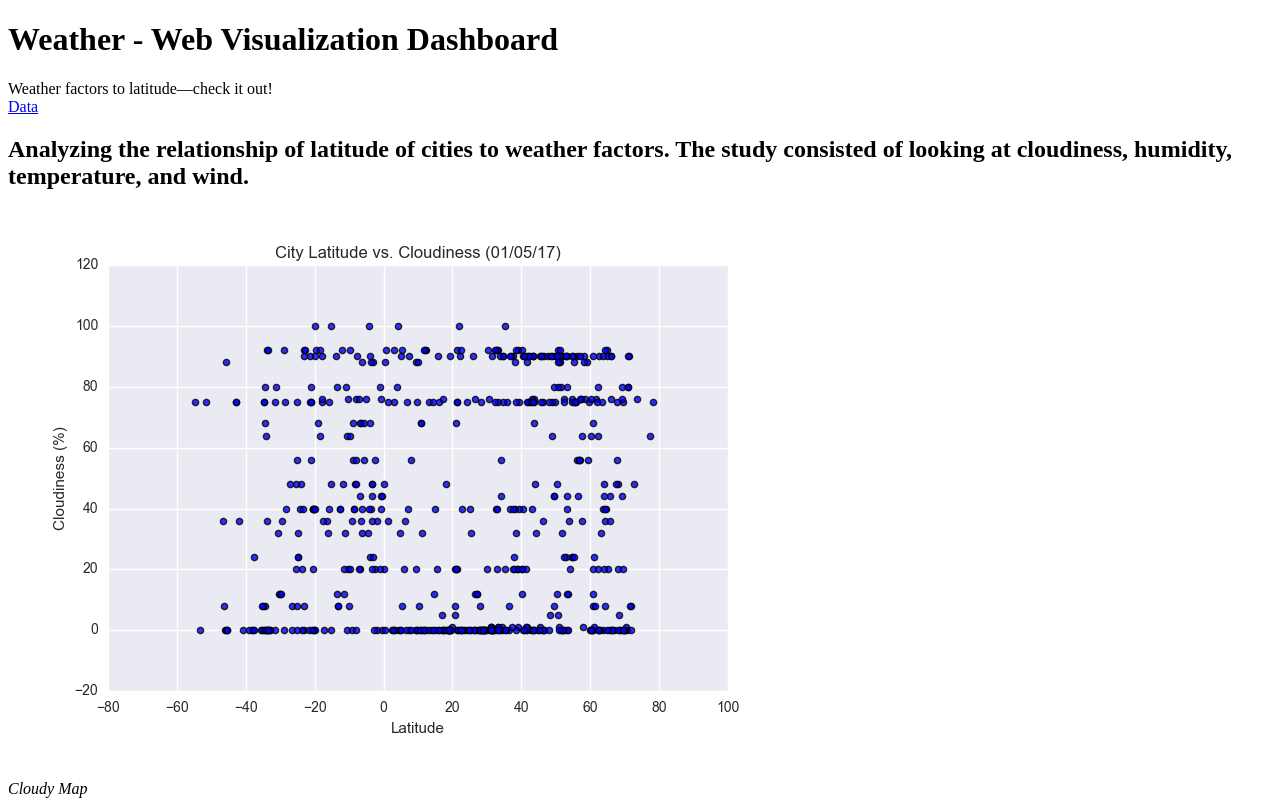
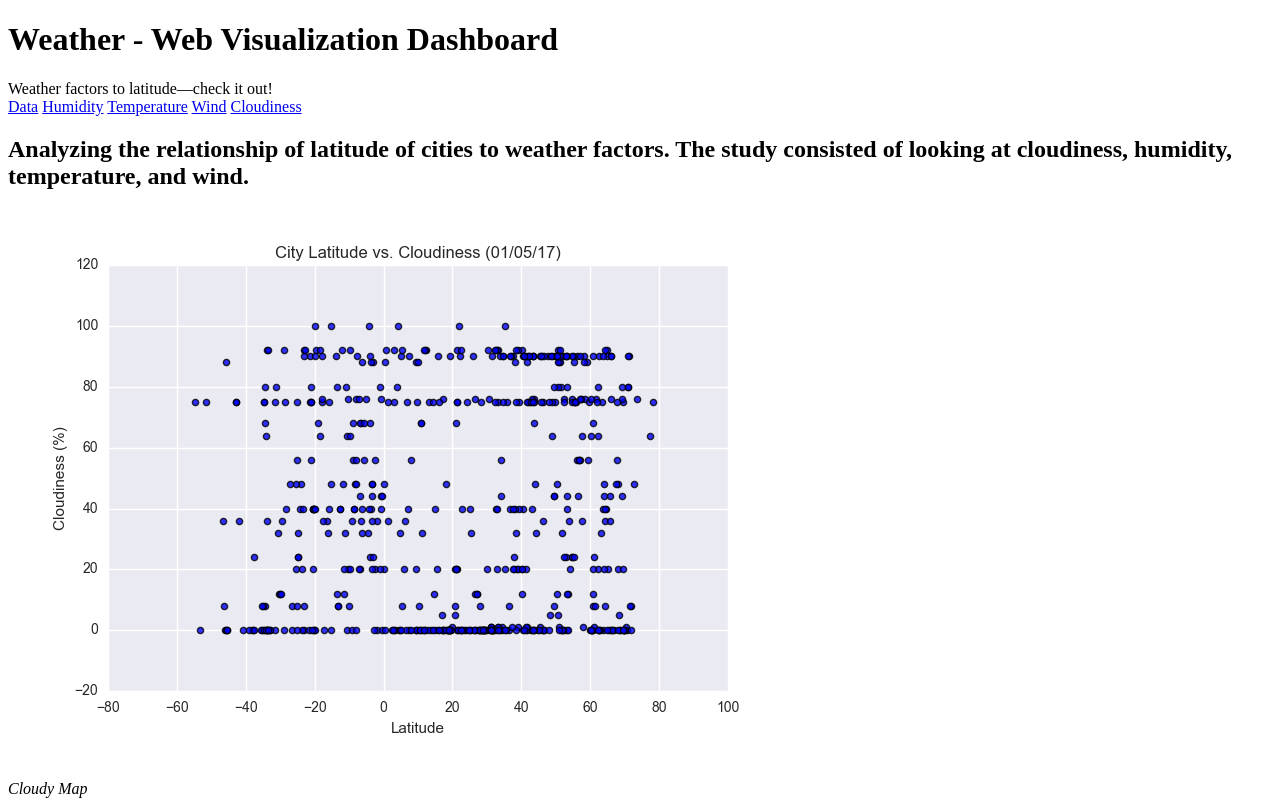
Before and after one commit to sabudou/sabudou.github.io, a plain HTML site: page index.html in a window 1280 px wide. Shown: the top 800 px of the page. Drawn offline with Linux system fonts and the light colour scheme.

Commit message:
Update index.html

```diff
--- a/index.html
+++ b/index.html
@@ -21,6 +21,10 @@
     </div>
 
     <a class="nav-link" href="table.html">Data</a>
+    <a class="nav-link" href="humidity.html">Humidity</a>
+    <a class="nav-link" href="temperature.html">Temperature</a>
+    <a class="nav-link" href="wind.html">Wind</a>
+    <a class="nav-link" href="cloudiness.html">Cloudiness</a>
 
 <body>
   <section>
```
